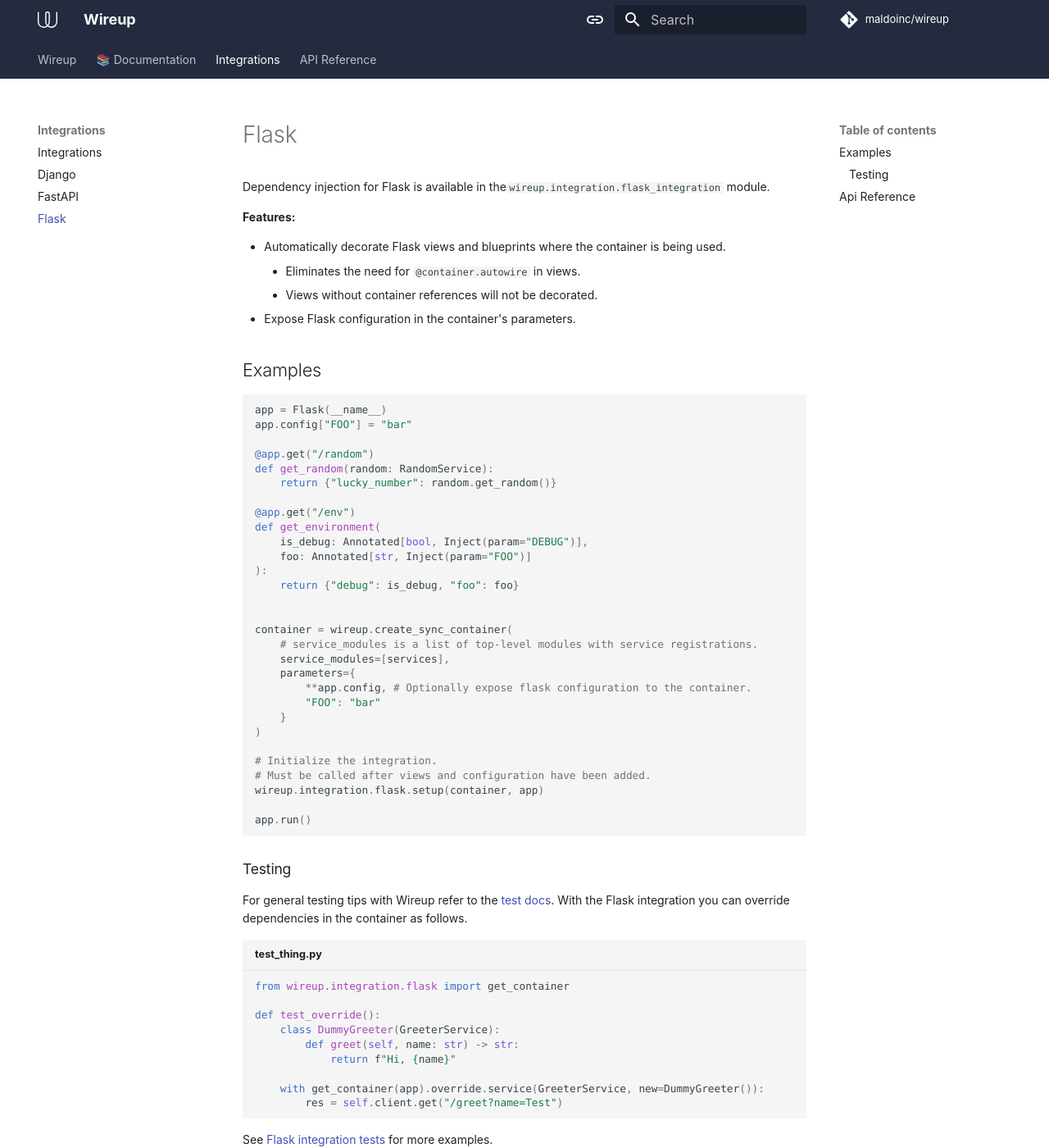
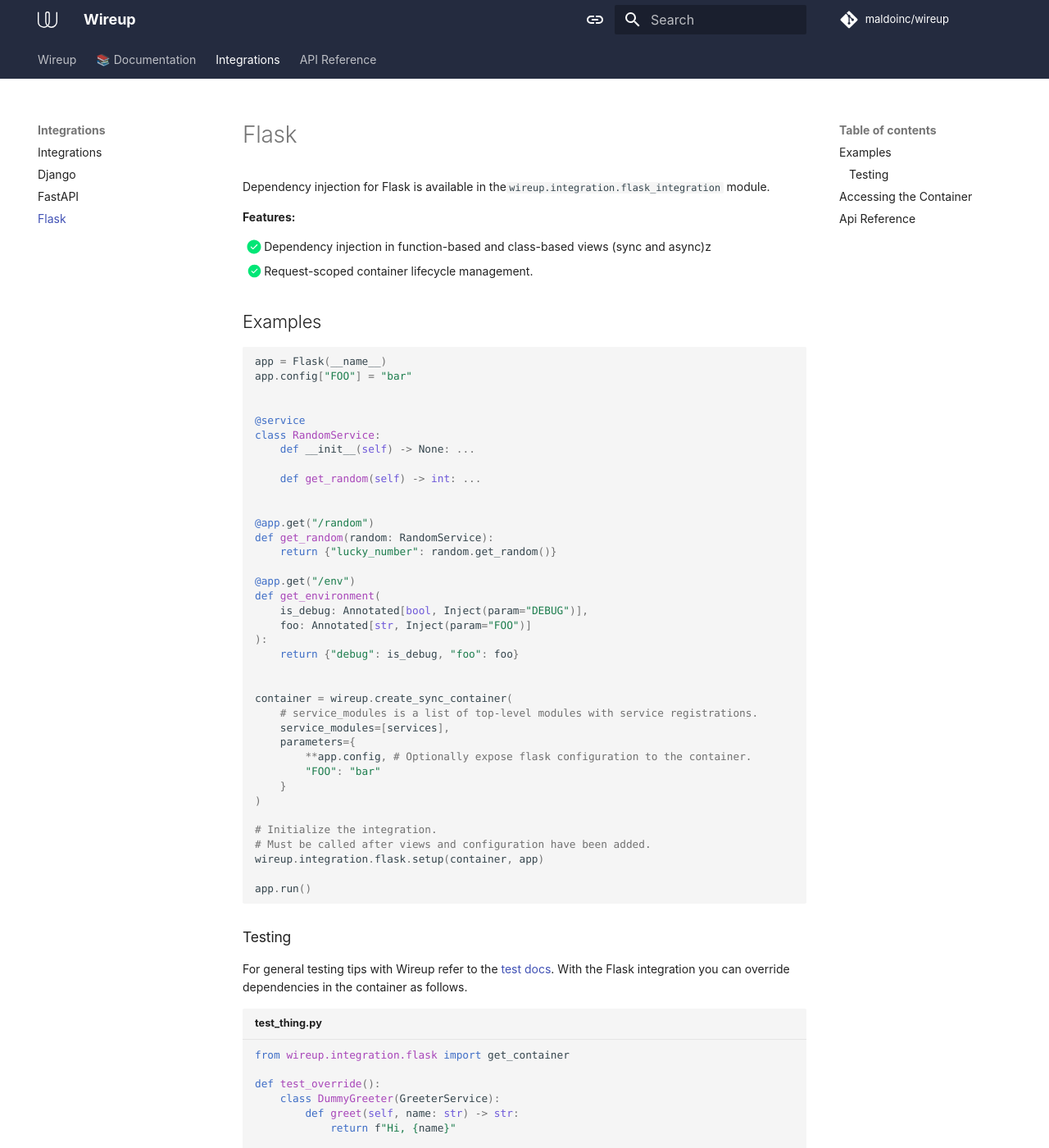
Before and after one commit to maldoinc/wireup, an MkDocs documentation site: the page built from docs/pages/integrations/flask.md, in a window 1280 px wide and 1400 px high. Shown: the whole window at 82% size. Built offline with MkDocs 1.6.1 and Material for MkDocs 9.7.7, drawn with Linux system fonts in a browser that asks for light colours; some web fonts are replaced; comment, search, counter and statistics services are not loaded; the version menu is left out; some of the changed text lies outside the part shown.

Commit message:
Update Flask docs

````diff
--- a/docs/pages/integrations/flask.md
+++ b/docs/pages/integrations/flask.md
@@ -2,10 +2,8 @@ Dependency injection for Flask is available in the`wireup.integration.flask_inte
 
 **Features:**
 
-* Automatically decorate Flask views and blueprints where the container is being used.
-    * Eliminates the need for `@container.autowire` in views.
-    * Views without container references will not be decorated.
-* Expose Flask configuration in the container's parameters.
+- [x] Dependency injection in function-based and class-based views (sync and async)z
+- [x] Request-scoped container lifecycle management.
 
 ## Examples
 
@@ -13,6 +11,14 @@ Dependency injection for Flask is available in the`wireup.integration.flask_inte
 
 app = Flask(__name__)
 app.config["FOO"] = "bar"
+
+
+@service
+class RandomService:
+    def __init__(self) -> None: ...
+
+    def get_random(self) -> int: ...
+
 
 @app.get("/random")
 def get_random(random: RandomService):
@@ -62,6 +68,19 @@ def test_override():
 See [Flask integration tests](https://github.com/maldoinc/wireup/blob/master/test/integration/flask/test_flask_integration.py)
 for more examples.
 
+## Accessing the Container
+
+Access the Wireup container using the provided functions:
+
+```python
+from wireup.integration.flask import get_app_container, get_request_container
+
+# Get application-wide container
+app_container = get_app_container(app)
+
+# Get request-scoped container
+request_container = get_request_container()
+```
 
 ## Api Reference
 
````
